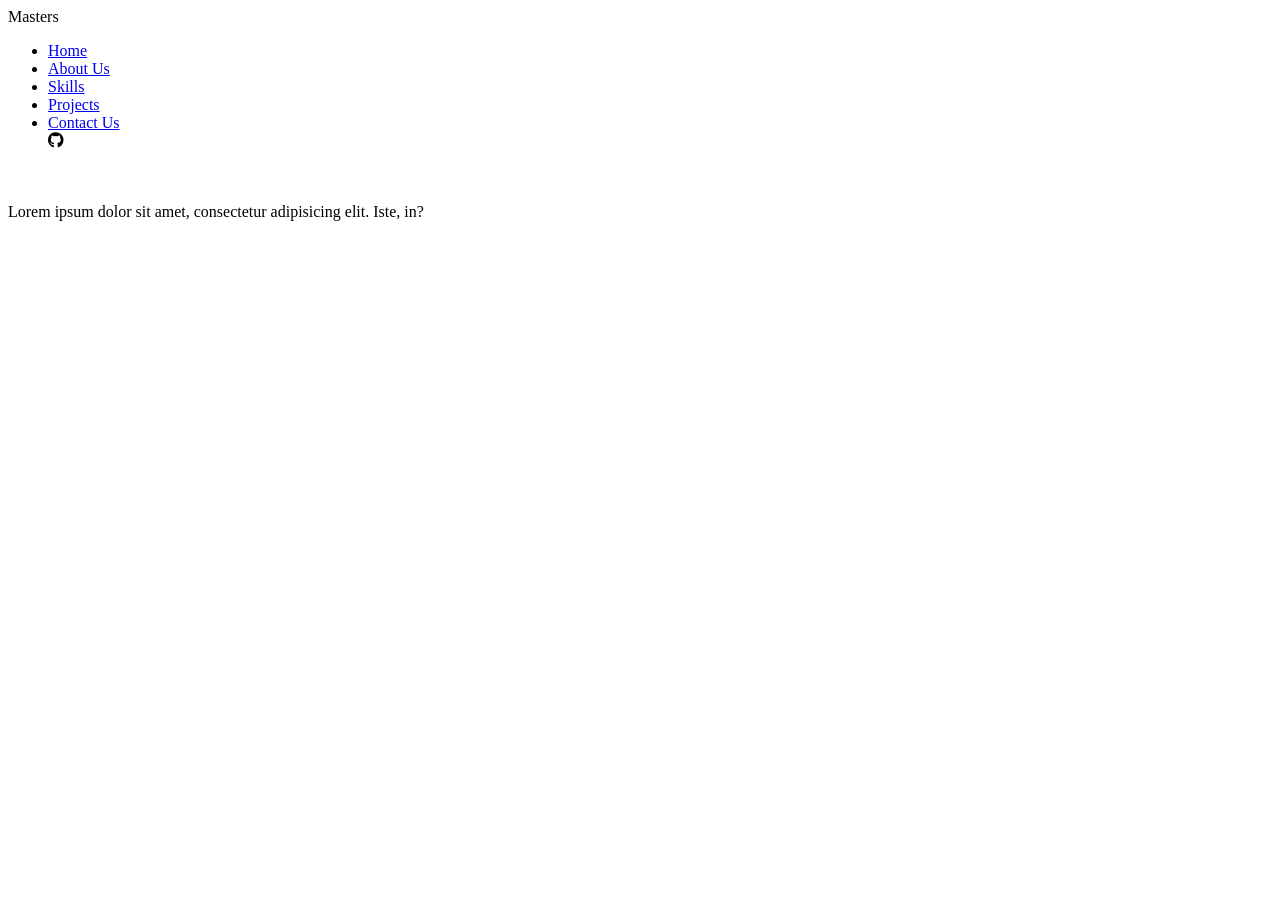
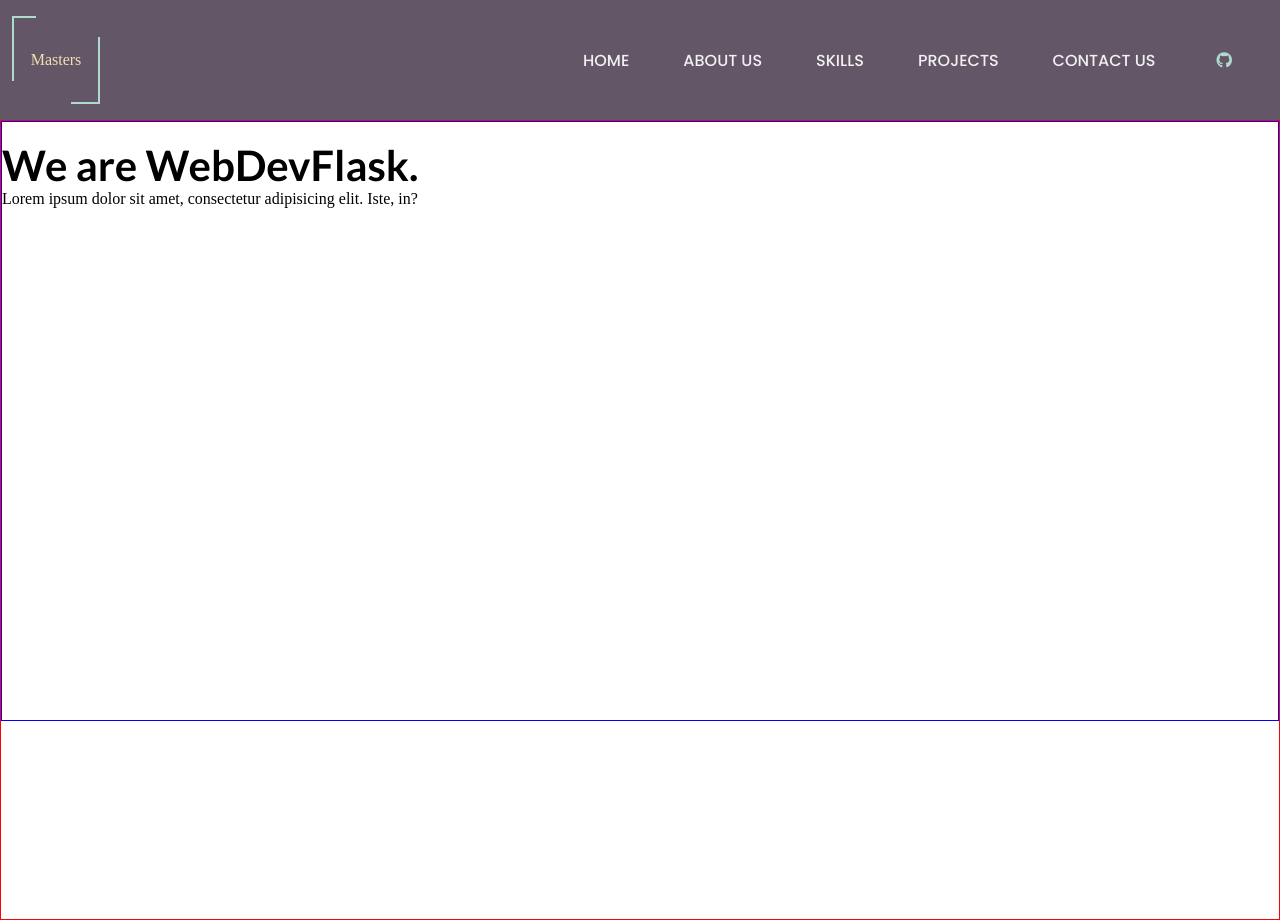
Before and after one commit to bmpandrada/navbar, a plain HTML site: page index.html in a window 1280 px wide. Before the commit the page ends 800 px from the top, so only its background shows below. Drawn offline with Linux system fonts and the light colour scheme; the site is published under a folder, as on GitHub Pages, so addresses that start at the root find nothing; a web font is replaced by a local one.

Commit message:
Update index.html

```diff
--- a/index.html
+++ b/index.html
@@ -5,8 +5,8 @@
     <meta http-equiv="X-UA-Compatible" content="IE=edge">
     <meta name="viewport" content="width=device-width, initial-scale=1.0">
     <title>Document</title>
-    <link rel="stylesheet" href="/style.css">
-    <script src="/jquery-3.5.1.min.js"></script>
+    <link rel="stylesheet" href="style.css">
+    <script src="jquery-3.5.1.min.js"></script>
     <link rel="stylesheet" href="https://cdnjs.cloudflare.com/ajax/libs/font-awesome/6.1.1/css/all.min.css">
     <link rel="preconnect" href="https://fonts.googleapis.com">
     <link rel="preconnect" href="https://fonts.gstatic.com" crossorigin>
@@ -58,7 +58,7 @@
 
 
 
-<script src="/script.js"></script>
+<script src="script.js"></script>
 
 
 
```
